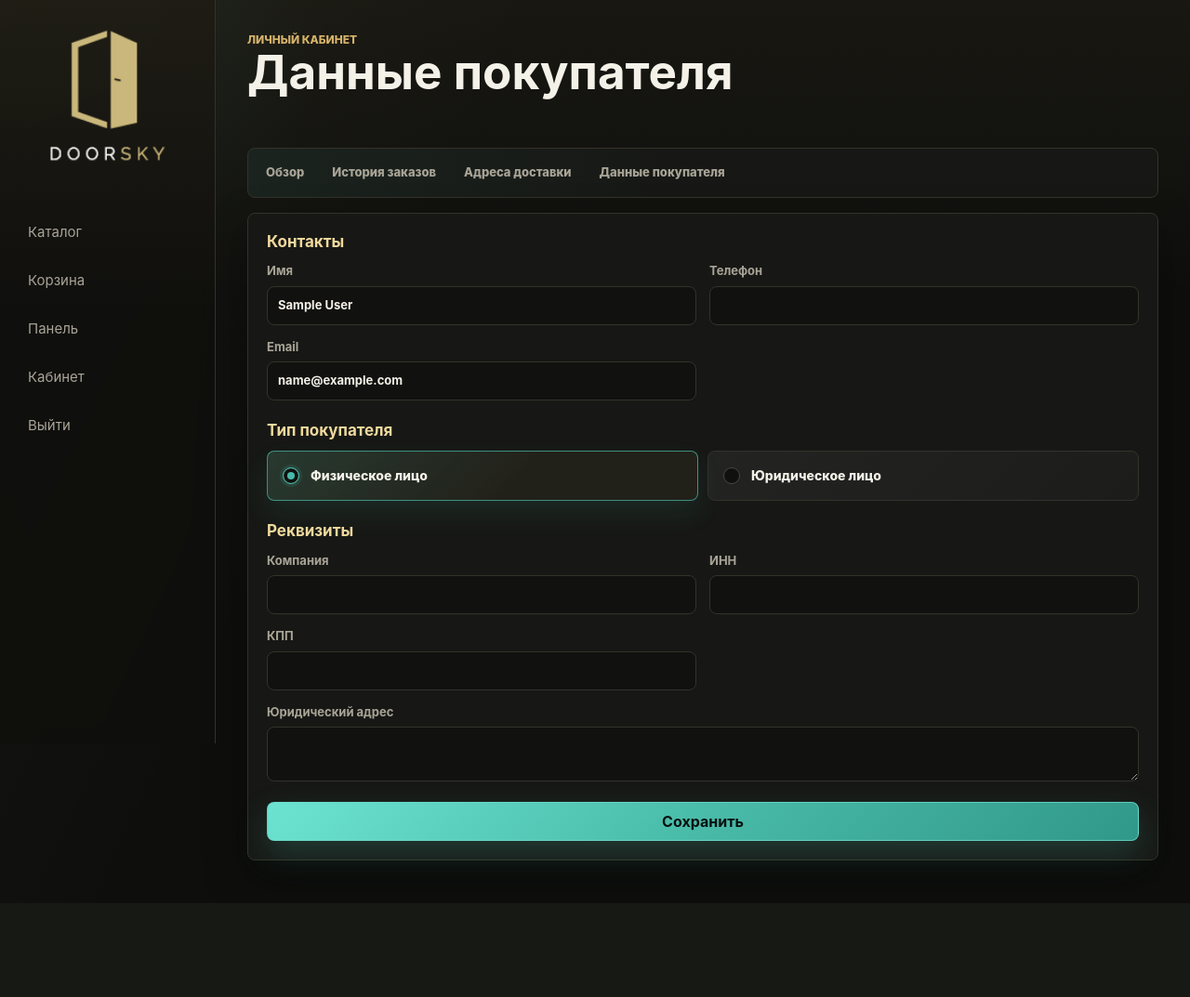
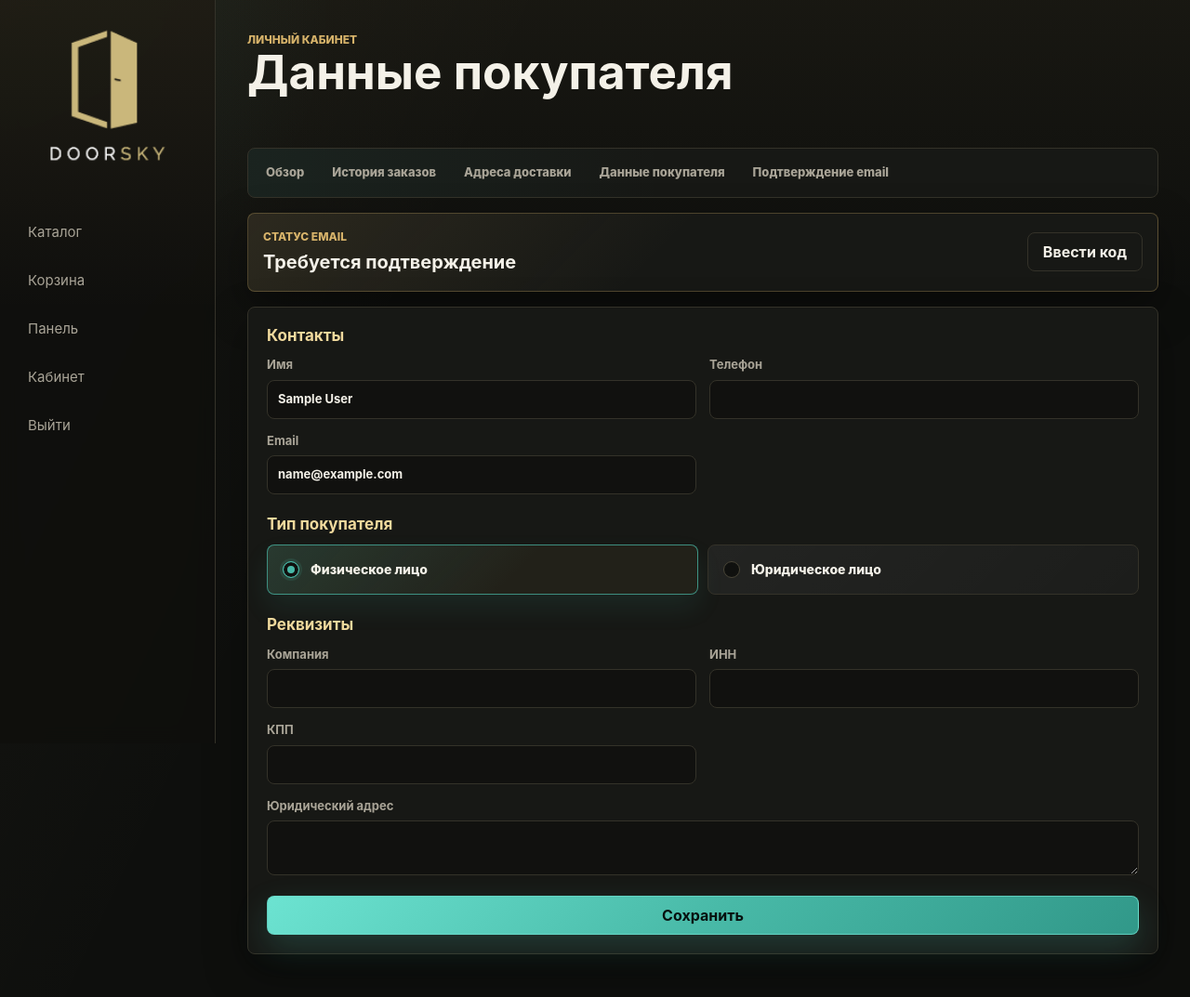
Before and after one commit to dev-ITU/DoorSkyStore, a Django app: page /accounts/profile/ in a window 1280 px wide. Shown: the whole page at 93% size. Before the commit the page ends 953 px from the top, so only its background shows below. Run offline with Django 5.2, Linux system fonts and the light colour scheme; the visitor is signed in with stand-in values (Sample User, id 1); data comes from the database, SQL or seed files in the repository; data that the repository does not hold is empty.

Commit message:
Add email verification codes

```diff
--- a/customers/forms.py
+++ b/customers/forms.py
@@ -77,6 +77,7 @@ class CustomerProfileForm(forms.Form):
 
     def __init__(self, *args, user, **kwargs):
         self.user = user
+        self.email_changed = False
         profile = get_customer_profile(user)
         initial = {
             'full_name': profile.full_name or user.get_full_name() or user.get_username(),
@@ -109,11 +110,13 @@ class CustomerProfileForm(forms.Form):
 
     def save(self):
         profile = get_customer_profile(self.user)
+        old_email = (self.user.email or '').strip().lower()
+        new_email = self.cleaned_data['email'].strip().lower()
         full_name = self.cleaned_data['full_name'].strip()
         name_parts = full_name.split(' ', 1)
         self.user.first_name = name_parts[0]
         self.user.last_name = name_parts[1] if len(name_parts) > 1 else ''
-        self.user.email = self.cleaned_data['email']
+        self.user.email = new_email
         self.user.save(update_fields=['first_name', 'last_name', 'email'])
 
         profile.full_name = full_name
@@ -123,8 +126,24 @@ class CustomerProfileForm(forms.Form):
         profile.company_inn = self.cleaned_data.get('company_inn') or ''
         profile.company_kpp = self.cleaned_data.get('company_kpp') or ''
         profile.company_address = self.cleaned_data.get('company_address') or ''
+        self.email_changed = old_email != new_email
+        if self.email_changed:
+            profile.email_verified_at = None
         profile.save()
         return profile
+
+
+class EmailVerificationForm(forms.Form):
+    code = forms.RegexField(
+        label='Код из письма',
+        regex=r'^\d{6}$',
+        max_length=6,
+        min_length=6,
+        widget=forms.TextInput(
+            attrs={'autocomplete': 'one-time-code', 'inputmode': 'numeric', 'placeholder': '000000'},
+        ),
+        error_messages={'invalid': 'Введите 6 цифр из письма.'},
+    )
 
 
 class DeliveryAddressForm(forms.ModelForm):
--- a/customers/models.py
+++ b/customers/models.py
@@ -1,5 +1,6 @@
 from django.conf import settings
 from django.db import models
+from django.utils import timezone
 
 
 class CustomerProfile(models.Model):
@@ -29,6 +30,7 @@ class CustomerProfile(models.Model):
     company_inn = models.CharField('ИНН', max_length=12, blank=True)
     company_kpp = models.CharField('КПП', max_length=9, blank=True)
     company_address = models.TextField('Юридический адрес', blank=True)
+    email_verified_at = models.DateTimeField('Email подтвержден', null=True, blank=True)
     default_address = models.ForeignKey(
         'DeliveryAddress',
         verbose_name='Адрес по умолчанию',
@@ -45,6 +47,47 @@ class CustomerProfile(models.Model):
 
     def __str__(self):
         return self.full_name or self.user.get_username()
+
+    @property
+    def is_email_verified(self):
+        return bool(self.email_verified_at and self.user.email)
+
+
+class CustomerEmailVerification(models.Model):
+    user = models.ForeignKey(
+        settings.AUTH_USER_MODEL,
+        verbose_name='Пользователь',
+        on_delete=models.CASCADE,
+        related_name='email_verification_codes',
+    )
+    email = models.EmailField('Email')
+    code_hash = models.CharField('Hash кода', max_length=128)
+    attempts = models.PositiveSmallIntegerField('Попытки', default=0)
+    max_attempts = models.PositiveSmallIntegerField('Максимум попыток', default=5)
+    expires_at = models.DateTimeField('Действует до')
+    verified_at = models.DateTimeField('Подтвержден', null=True, blank=True)
+    created_at = models.DateTimeField('Создан', auto_now_add=True)
+    sent_at = models.DateTimeField('Отправлен', auto_now_add=True)
+
+    class Meta:
+        ordering = ['-created_at']
+        verbose_name = 'Код подтверждения email'
+        verbose_name_plural = 'Коды подтверждения email'
+        indexes = [
+            models.Index(fields=['user', 'email', 'verified_at']),
+            models.Index(fields=['expires_at']),
+        ]
+
+    def __str__(self):
+        return f'{self.email} для {self.user}'
+
+    @property
+    def is_expired(self):
+        return timezone.now() >= self.expires_at
+
+    @property
+    def can_attempt(self):
+        return not self.verified_at and not self.is_expired and self.attempts < self.max_attempts
 
 
 class DeliveryAddress(models.Model):
--- a/customers/urls.py
+++ b/customers/urls.py
@@ -5,6 +5,7 @@ from . import views
 urlpatterns = [
     path('', views.dashboard, name='account_dashboard'),
     path('register/', views.register, name='register'),
+    path('email/verify/', views.email_verify, name='account_email_verify'),
     path('profile/', views.profile, name='account_profile'),
     path('orders/', views.orders, name='account_orders'),
     path('addresses/', views.addresses, name='account_addresses'),
--- a/customers/views.py
+++ b/customers/views.py
@@ -1,14 +1,37 @@
 from django.contrib import messages
 from django.contrib.auth import login
 from django.contrib.auth.decorators import login_required
+from django.core.exceptions import ValidationError
 from django.shortcuts import get_object_or_404, redirect, render
 from django.views.decorators.http import require_POST
 
 from orders.models import Order
 
-from .forms import CustomerProfileForm, CustomerRegistrationForm, DeliveryAddressForm
+from .forms import CustomerProfileForm, CustomerRegistrationForm, DeliveryAddressForm, EmailVerificationForm
 from .models import DeliveryAddress
-from .services import get_customer_profile, set_default_address
+from .services import (
+    get_customer_profile,
+    send_email_verification_code,
+    set_default_address,
+    verify_email_code,
+)
+
+
+def _send_verification_message(request, user, resend=False):
+    try:
+        _, sent = send_email_verification_code(user, resend=resend)
+    except ValidationError as exc:
+        messages.error(request, exc.messages[0])
+        return False
+    except Exception:
+        messages.error(request, 'Не удалось отправить код. Проверьте email или попробуйте позже.')
+        return False
+
+    if sent:
+        messages.success(request, f'Код подтверждения отправлен на {user.email}.')
+    else:
+        messages.info(request, 'Активный код уже отправлен. Проверьте почту.')
+    return True
 
 
 def register(request):
@@ -20,7 +43,8 @@ def register(request):
         user = form.save()
         login(request, user)
         messages.success(request, 'Аккаунт создан. Данные будут подставляться при следующих заказах.')
-        return redirect('account_dashboard')
+        _send_verification_message(request, user)
+        return redirect('account_email_verify')
 
     return render(request, 'customers/register.html', {'form': form})
 
@@ -35,6 +59,7 @@ def dashboard(request):
     )
     context = {
         'profile': profile,
+        'email_verified': profile.is_email_verified,
         'orders_total': orders.count(),
         'orders_paid': orders.filter(payment_status=Order.PAYMENT_PAID).count(),
         'orders_active': orders.exclude(status__in=[Order.STATUS_COMPLETED, Order.STATUS_CANCELLED]).count(),
@@ -50,9 +75,48 @@ def profile(request):
     form = CustomerProfileForm(request.POST or None, user=request.user)
     if request.method == 'POST' and form.is_valid():
         form.save()
+        if form.email_changed:
+            _send_verification_message(request, request.user)
+            messages.info(request, 'Email изменен. Подтвердите новый адрес кодом из письма.')
+            return redirect('account_email_verify')
         messages.success(request, 'Данные покупателя сохранены.')
         return redirect('account_profile')
-    return render(request, 'customers/profile.html', {'form': form})
+    return render(
+        request,
+        'customers/profile.html',
+        {'form': form, 'profile': get_customer_profile(request.user)},
+    )
+
+
+@login_required
+def email_verify(request):
+    profile = get_customer_profile(request.user)
+    if not request.user.email:
+        messages.error(request, 'Сначала укажите email в профиле покупателя.')
+        return redirect('account_profile')
+
+    if profile.is_email_verified:
+        messages.info(request, 'Email уже подтвержден.')
+        return redirect('account_dashboard')
+
+    form = EmailVerificationForm(request.POST or None)
+    if request.method == 'POST' and request.POST.get('action') == 'resend':
+        _send_verification_message(request, request.user, resend=True)
+        return redirect('account_email_verify')
+
+    if request.method == 'GET':
+        _send_verification_message(request, request.user)
+
+    if request.method == 'POST' and form.is_valid():
+        try:
+            verify_email_code(request.user, form.cleaned_data['code'])
+        except ValidationError as exc:
+            form.add_error('code', exc.messages[0])
+        else:
+            messages.success(request, 'Email подтвержден.')
+            return redirect('account_dashboard')
+
+    return render(request, 'customers/email_verify.html', {'form': form, 'profile': profile})
 
 
 @login_required
--- a/static/css/styles.css
+++ b/static/css/styles.css
@@ -1933,6 +1933,35 @@ tr:last-child td {
     align-items: start;
 }
 
+.account-alert {
+    display: flex;
+    align-items: center;
+    justify-content: space-between;
+    gap: 14px;
+    min-width: 0;
+    padding: 16px;
+    border: 1px solid rgba(215, 179, 106, 0.28);
+    border-radius: 8px;
+    background:
+        linear-gradient(135deg, rgba(215, 179, 106, 0.11), transparent 46%),
+        var(--surface);
+    box-shadow: var(--shadow);
+}
+
+.account-alert strong {
+    display: block;
+    margin-top: 3px;
+    font-size: 20px;
+}
+
+.checkout-alert {
+    margin-bottom: 14px;
+}
+
+.verification-form {
+    max-width: 520px;
+}
+
 .account-panel,
 .address-card,
 .account-row {
@@ -2252,6 +2281,7 @@ tr:last-child td {
 
     .cart-summary,
     .section-head,
+    .account-alert,
     .pdf-modal-head {
         align-items: stretch;
         flex-direction: column;
--- a/templates/customers/_account_nav.html
+++ b/templates/customers/_account_nav.html
@@ -3,4 +3,5 @@
     <a href="{% url 'account_orders' %}">История заказов</a>
     <a href="{% url 'account_addresses' %}">Адреса доставки</a>
     <a href="{% url 'account_profile' %}">Данные покупателя</a>
+    <a href="{% url 'account_email_verify' %}">Подтверждение email</a>
 </nav>
--- a/templates/customers/profile.html
+++ b/templates/customers/profile.html
@@ -11,6 +11,20 @@
         </div>
     </div>
     {% include "customers/_account_nav.html" %}
+
+    <div class="account-alert">
+        <div>
+            <p class="eyebrow">Статус email</p>
+            {% if profile.is_email_verified %}
+                <strong>Подтвержден</strong>
+            {% else %}
+                <strong>Требуется подтверждение</strong>
+            {% endif %}
+        </div>
+        {% if not profile.is_email_verified %}
+            <a class="button ghost" href="{% url 'account_email_verify' %}">Ввести код</a>
+        {% endif %}
+    </div>
 
     <form method="post" class="form-card checkout-form">
         {% csrf_token %}
```
Also changed, not shown: config/settings.py (+14 -0 lines), customers/admin.py (+9 -1 lines), customers/services.py (+104 -4 lines), customers/tests.py (+81 -3 lines), templates/customers/dashboard.html (+10 -0 lines), templates/customers/email_verify.html (added, +38 -0 lines), templates/storefront/checkout.html (+9 -0 lines), README.md, customers/migrations/0002_customerprofile_email_verified_at_and_more.py (added), 1 other file.
